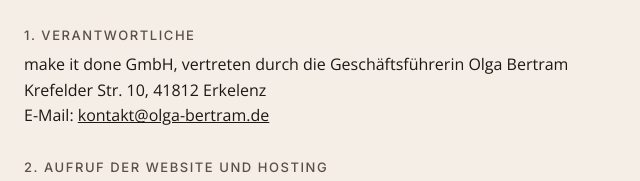
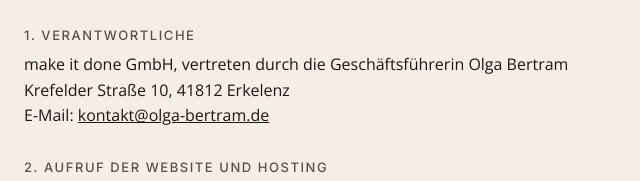
Before and after one commit to OliB86/olga-bertram.de, a plain HTML site: page datenschutz.html in a window 1280 px wide. Shown: the part 276-457 px from the top of the page, 296-936 px from the left. Drawn offline with Linux system fonts and the light colour scheme.

Commit message:
Adresse einheitlich: Krefelder Straße 10 (Impressum, Datenschutz)
Co-Authored-By: Claude Opus 5.5 <noreply@anthropic.com>
Claude-Session: https://claude.ai/code/session_01WKPYhHm95TtdwqAPVRkYEM

```diff
--- a/datenschutz.html
+++ b/datenschutz.html
@@ -18,7 +18,7 @@
   <p>Diese Website ist bewusst schlank gebaut: keine Cookies, kein Tracking. Inhalte von Drittanbietern (die Terminbuchung von Google) werden nur nach Ihrem Klick geladen. Die Schriften liegen auf diesem Server.</p>
 
   <h3>1. Verantwortliche</h3>
-  <p>make it done GmbH, vertreten durch die Geschäftsführerin Olga Bertram<br>Krefelder Str. 10, 41812 Erkelenz<br>E-Mail: <a href="mailto:kontakt@olga-bertram.de">kontakt@olga-bertram.de</a></p>
+  <p>make it done GmbH, vertreten durch die Geschäftsführerin Olga Bertram<br>Krefelder Straße 10, 41812 Erkelenz<br>E-Mail: <a href="mailto:kontakt@olga-bertram.de">kontakt@olga-bertram.de</a></p>
 
   <h3>2. Aufruf der Website und Hosting</h3>
   <p>Die Website wird über GitHub Pages bereitgestellt (GitHub, Inc., 88 Colin P. Kelly Jr. Street, San Francisco, CA 94107, USA). Beim Aufruf verarbeitet GitHub technisch notwendige Daten, insbesondere Ihre IP-Adresse, Datum und Uhrzeit, die aufgerufene Seite und Angaben zu Browser und Betriebssystem. Das dient dazu, die Seite auszuliefern und vor Missbrauch zu schützen.</p>
```
Also changed, not shown: impressum.html (+1 -1 lines).
